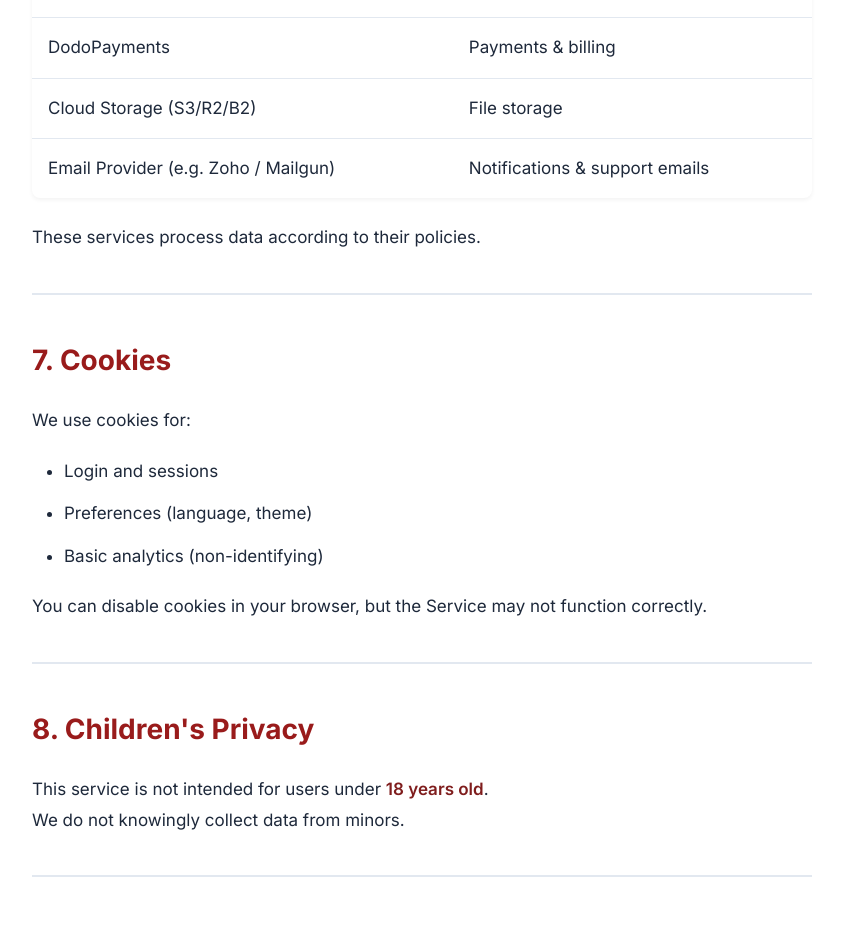
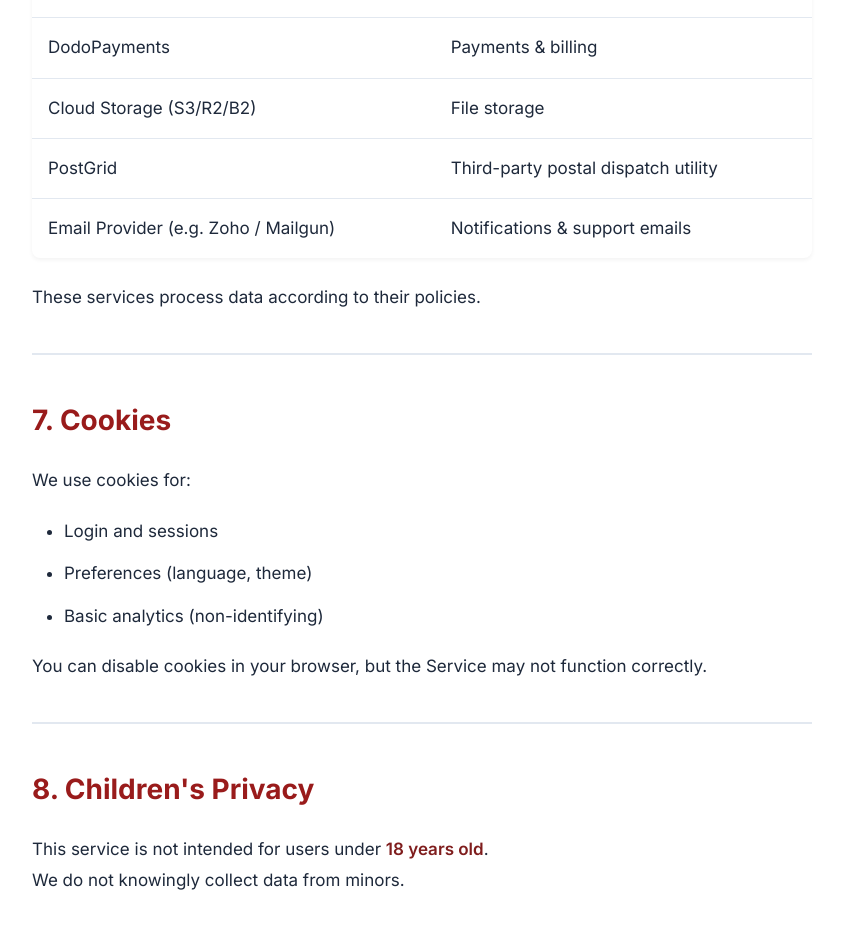
Before and after one commit to ilyassBZ/claimyourdeposit.com, a React (Vite) app in the folder client/: page /privacy-policy in a window 1280 px wide. Shown: the part 3780-4708 px from the top of the page, without its empty margins (218-1061 px from the left). Built offline with nearby package versions, Linux system fonts and the light colour scheme.

Commit message:
fix: add postgrid

```diff
--- a/client/src/components/PrivacyPolicy.jsx
+++ b/client/src/components/PrivacyPolicy.jsx
@@ -154,6 +154,10 @@
                 <td>File storage</td>
               </tr>
               <tr>
+                <td>PostGrid</td>
+                <td>Third-party postal dispatch utility</td>
+              </tr>
+              <tr>
                 <td>Email Provider (e.g. Zoho / Mailgun)</td>
                 <td>Notifications & support emails</td>
               </tr>
```
